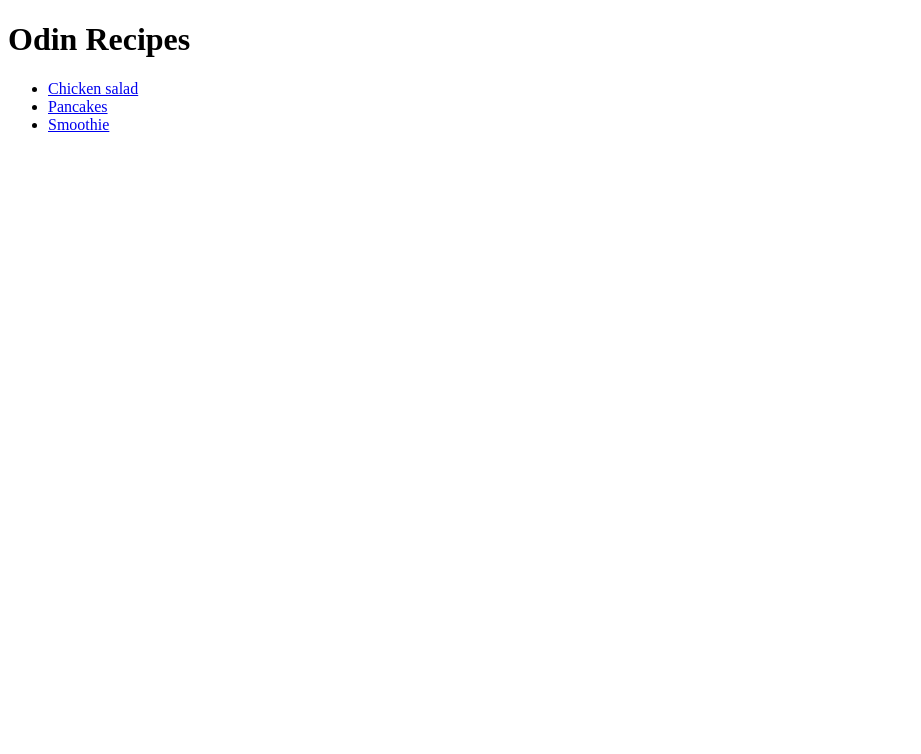
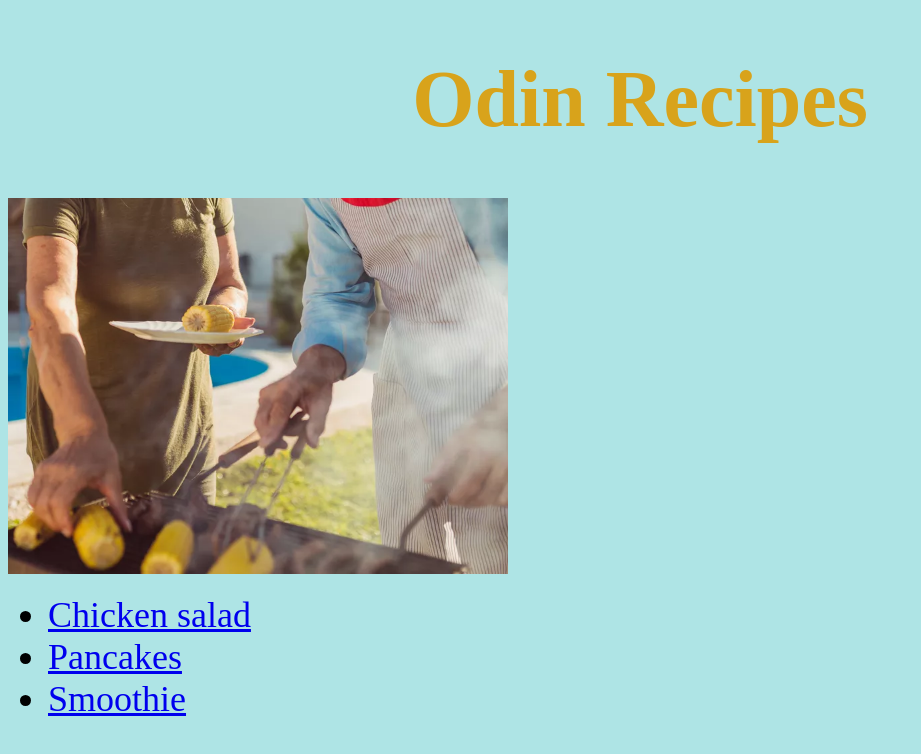
Before and after one commit to eeruos/odin-recipes, a plain HTML site: page index.html in a window 1280 px wide. Shown: the whole page, without its empty margins (0-921 px from the left). Drawn offline with Linux system fonts and the light colour scheme.

Commit message:
Add some style

```diff
--- a/index.html
+++ b/index.html
@@ -4,14 +4,17 @@
     <meta charset="UTF-8">
     <meta name="viewport" content="width=device-width, initial-scale=1.0">
     <title>Document</title>
+    <link rel="stylesheet" href="styles.css">
 </head>
 <body>
-    <h1>Odin Recipes</h1>
+    <h1 class="main-headline">Odin Recipes</h1>
+
+    <img src="images/cooking.jpg" alt="Picture of cooking">
 
     <ul>
-        <li><a href="recipes/chicken-salad.html">Chicken salad</a></li>
-        <li><a href="recipes/pancakes.html">Pancakes</a></li>
-        <li><a href="recipes/smoothie.html">Smoothie</a></li>
+        <li class="list-mainpage"><a href="recipes/chicken-salad.html">Chicken salad</a></li>
+        <li class="list-mainpage"><a href="recipes/pancakes.html">Pancakes</a></li>
+        <li class="list-mainpage"><a href="recipes/smoothie.html">Smoothie</a></li>
     </ul>
 
 
--- /dev/null
+++ b/styles.css
@@ -0,0 +1,21 @@
+* {
+    background-color: rgb(174, 228, 229);
+}
+
+h1 {
+    color: rgb(216, 163, 27);
+    text-align: center;
+    font-size: 80px;
+    font-weight: bold;
+}
+
+.list-mainpage {
+    color: rgb(rgb(163, 203, 19));
+    font-size: 36px;
+}
+
+img {
+    height: auto;
+    width: 500px;
+    text-align: center;
+}
```
Also changed, not shown: recipes/chicken-salad.html (+3 -2 lines), recipes/pancakes.html (+2 -1 lines), recipes/smoothie.html (+1 -0 lines), images/cooking.jpg (added).
